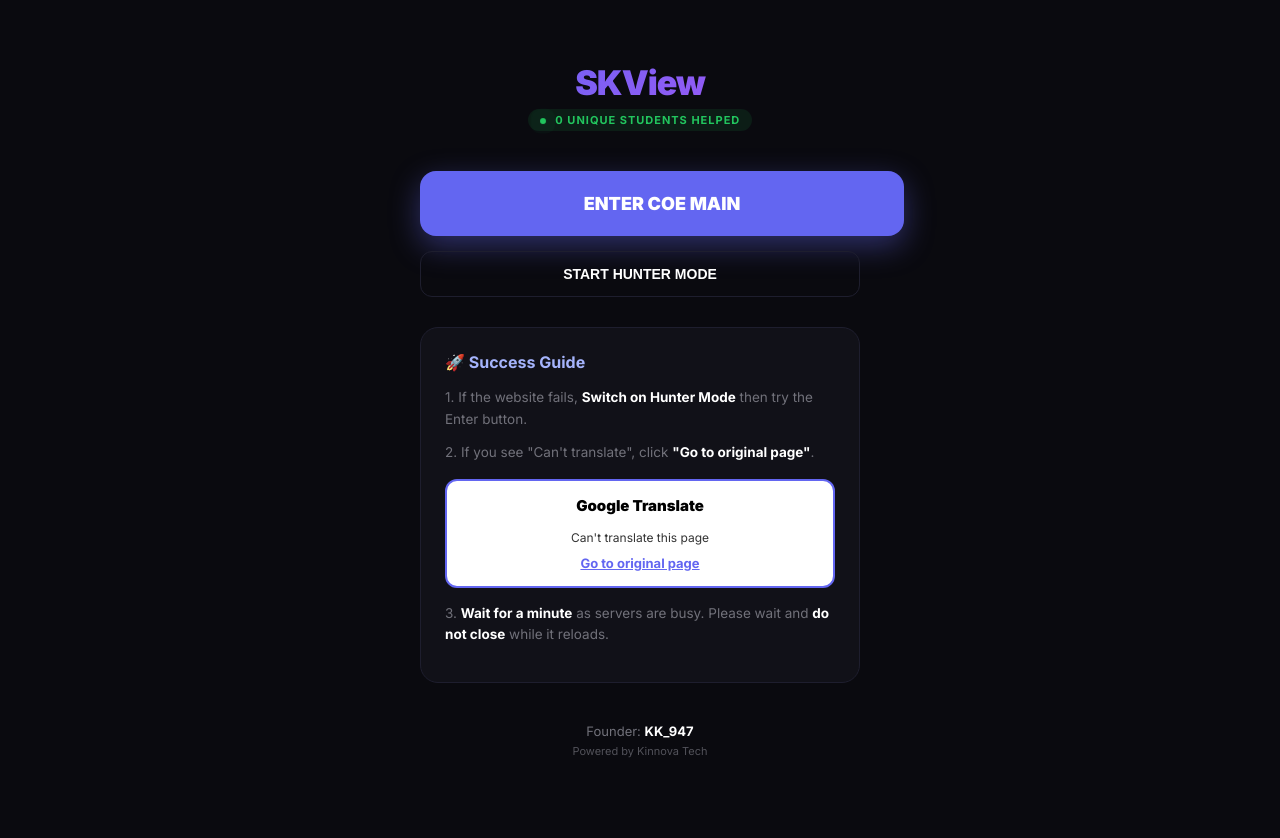
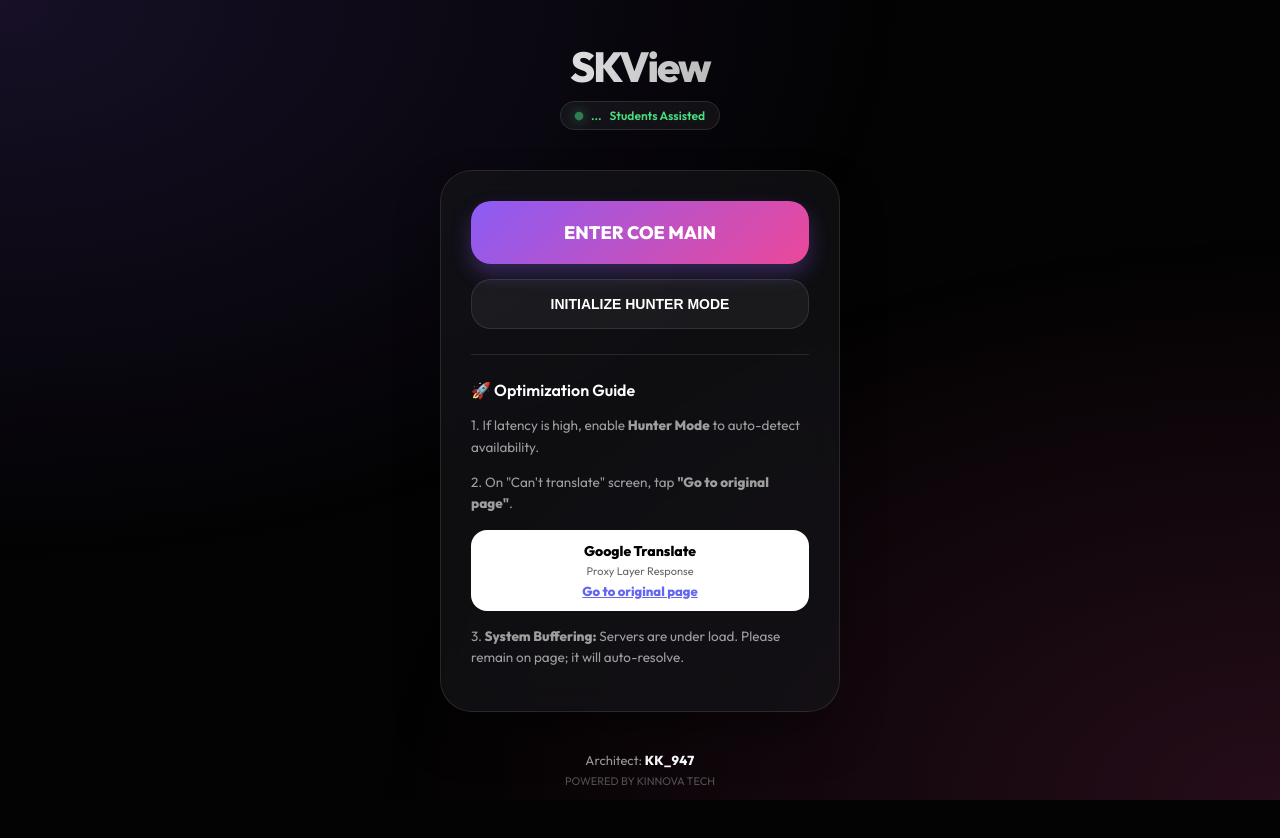
Before and after one commit to karthikeyan-shankar/skview, a website: page public/index.html in a window 1280 px wide. Drawn offline with Linux system fonts and the light colour scheme; no server answers.

Commit message:
iOS 16 Glassmorphism UI Redesign - Premium Visuals

```diff
--- a/public/index.html
+++ b/public/index.html
@@ -3,120 +3,168 @@
 <head>
   <meta charset="UTF-8">
   <meta name="viewport" content="width=device-width, initial-scale=1.0, maximum-scale=1.0, user-scalable=no">
-  <title>SKView — Anna University Gateway</title>
+  <title>SKView — Ultra-Fast Gateway</title>
   <link rel="preconnect" href="https://fonts.googleapis.com">
-  <link href="https://fonts.googleapis.com/css2?family=Inter:wght@400;700;900&display=swap" rel="stylesheet">
+  <link href="https://fonts.googleapis.com/css2?family=Outfit:wght@300;400;600;800&display=swap" rel="stylesheet">
   <style>
     :root {
-      --bg: #0a0a0f;
-      --bg-card: #111118;
-      --primary: #6366f1;
-      --text: #fff;
-      --dim: #71717a;
-      --border: #1e1e2e;
-      --success: #22c55e;
+      --primary: #8b5cf6;
+      --secondary: #ec4899;
+      --glass: rgba(255, 255, 255, 0.05);
+      --glass-border: rgba(255, 255, 255, 0.1);
+      --text: #ffffff;
+      --text-dim: rgba(255, 255, 255, 0.6);
     }
+
+    * { box-sizing: border-box; -webkit-tap-highlight-color: transparent; }
+
     body {
       margin: 0; padding: 0;
-      background: var(--bg);
+      background: #030303;
       color: var(--text);
-      font-family: 'Inter', sans-serif;
+      font-family: 'Outfit', sans-serif;
       display: flex; flex-direction: column;
       align-items: center; justify-content: center;
-      min-height: 100vh; text-align: center;
-      padding: 20px;
-    }
-    .container { max-width: 440px; width: 100%; }
-
-    .logo {
-      font-weight: 900; font-size: 34px; letter-spacing: -1px; margin-bottom: 5px;
-      background: linear-gradient(135deg, var(--primary), #a855f7);
-      -webkit-background-clip: text; -webkit-text-fill-color: transparent;
+      min-height: 100vh;
+      overflow-x: hidden;
     }
 
-    .live-count-header {
-      font-size: 11px; color: var(--success); font-weight: 700; letter-spacing: 1px;
-      margin-bottom: 30px; text-transform: uppercase;
-      background: rgba(34, 197, 94, 0.1); padding: 4px 12px; border-radius: 20px;
-      display: inline-block;
+    /* Animated Mesh Background */
+    .mesh-bg {
+      position: fixed; top: 0; left: 0; width: 100%; height: 100%;
+      background:
+        radial-gradient(at 0% 0%, rgba(139, 92, 246, 0.15) 0px, transparent 50%),
+        radial-gradient(at 100% 100%, rgba(236, 72, 153, 0.15) 0px, transparent 50%);
+      z-index: -1;
     }
 
-    .btn-entry {
-      display: block; width: 100%; padding: 22px;
-      background: var(--primary); color: #fff;
-      text-decoration: none; border-radius: 16px;
-      font-weight: 800; font-size: 18px;
-      box-shadow: 0 10px 30px rgba(99,102,241,0.4);
-      margin-bottom: 15px; transition: transform 0.2s;
-    }
-    .btn-entry:active { transform: scale(0.96); }
-
-    .hunter-btn {
-      background: transparent; color: #fff; border: 1.5px solid var(--border);
-      padding: 14px 24px; border-radius: 12px; font-weight: 700; cursor: pointer;
-      width: 100%; margin-bottom: 30px; font-size: 14px;
-      transition: all 0.2s;
+    .container {
+      width: 90%; max-width: 400px;
+      padding: 40px 0;
+      animation: fadeIn 0.8s ease-out;
     }
 
-    .instruction-card {
-      background: var(--bg-card); border-radius: 18px; padding: 24px;
-      text-align: left; border: 1px solid var(--border);
+    @keyframes fadeIn {
+      from { opacity: 0; transform: translateY(20px); }
+      to { opacity: 1; transform: translateY(0); }
     }
-    .instruction-card h3 { font-size: 16px; margin: 0 0 15px 0; color: #a5b4fc; display: flex; align-items: center; gap: 8px; }
-    .instruction-card p { font-size: 13.5px; color: var(--dim); line-height: 1.6; margin: 0 0 12px 0; }
-    .instruction-card strong { color: #fff; }
 
-    .error-img-box {
-      background: #fff; border-radius: 12px; margin: 15px 0; padding: 15px;
-      display: flex; flex-direction: column; align-items: center; border: 2px solid var(--primary);
+    .logo-area { margin-bottom: 40px; text-align: center; }
+    .logo {
+      font-weight: 800; font-size: 42px; letter-spacing: -2px;
+      background: linear-gradient(to right, #fff, var(--text-dim));
+      -webkit-background-clip: text; -webkit-text-fill-color: transparent;
+      margin-bottom: 8px;
     }
-    .error-img-placeholder { color: #000; font-weight: 800; font-size: 15px; margin-bottom: 5px; }
-    .error-img-link { color: #6366f1; font-weight: 700; font-size: 13px; text-decoration: underline; }
 
-    .footer { margin-top: 40px; font-size: 13px; color: var(--dim); padding-bottom: 20px; }
-    .footer strong { color: #fff; }
+    .live-status {
+      display: inline-flex; align-items: center; gap: 8px;
+      background: var(--glass); border: 1px solid var(--glass-border);
+      padding: 6px 14px; border-radius: 20px; font-size: 12px;
+      font-weight: 600; color: #4ade80; backdrop-filter: blur(10px);
+    }
 
-    .pulse {
-      display: inline-block; width: 6px; height: 6px; background: var(--success);
-      border-radius: 50%; margin-right: 6px; box-shadow: 0 0 10px var(--success);
-      animation: pulse-animation 2s infinite;
+    .pulse-dot {
+      width: 8px; height: 8px; background: #4ade80; border-radius: 50%;
+      box-shadow: 0 0 12px #4ade80; animation: pulse 2s infinite;
     }
-    @keyframes pulse-animation {
-      0% { transform: scale(0.95); box-shadow: 0 0 0 0 rgba(34, 197, 94, 0.7); }
-      70% { transform: scale(1); box-shadow: 0 0 0 10px rgba(34, 197, 94, 0); }
-      100% { transform: scale(0.95); box-shadow: 0 0 0 0 rgba(34, 197, 94, 0); }
+
+    @keyframes pulse {
+      0% { transform: scale(0.95); opacity: 1; }
+      70% { transform: scale(1.1); opacity: 0.5; }
+      100% { transform: scale(0.95); opacity: 1; }
     }
+
+    /* Glass Card */
+    .glass-card {
+      background: rgba(20, 20, 25, 0.7);
+      backdrop-filter: blur(20px);
+      border: 1px solid var(--glass-border);
+      border-radius: 32px;
+      padding: 30px;
+      box-shadow: 0 25px 50px -12px rgba(0, 0, 0, 0.5);
+    }
+
+    .btn-main {
+      display: flex; align-items: center; justify-content: center;
+      width: 100%; padding: 20px;
+      background: linear-gradient(135deg, var(--primary), var(--secondary));
+      color: white; text-decoration: none; border-radius: 20px;
+      font-weight: 700; font-size: 18px; margin-bottom: 15px;
+      box-shadow: 0 10px 20px rgba(139, 92, 246, 0.3);
+      transition: all 0.3s cubic-bezier(0.4, 0, 0.2, 1);
+    }
+    .btn-main:active { transform: scale(0.95); opacity: 0.9; }
+
+    .btn-hunter {
+      background: var(--glass); border: 1px solid var(--glass-border);
+      color: white; width: 100%; padding: 16px; border-radius: 20px;
+      font-weight: 600; font-size: 14px; cursor: pointer;
+      transition: all 0.2s; margin-bottom: 25px;
+    }
+    .btn-hunter.active { border-color: #4ade80; color: #4ade80; }
+
+    .instructions {
+      border-top: 1px solid var(--glass-border);
+      padding-top: 25px;
+    }
+    .instructions h3 {
+      font-size: 16px; margin: 0 0 15px 0; font-weight: 600;
+      display: flex; align-items: center; gap: 8px;
+    }
+    .instructions p {
+      font-size: 13.5px; color: var(--text-dim); line-height: 1.6; margin-bottom: 12px;
+    }
+
+    .guide-box {
+      background: white; border-radius: 16px; padding: 12px;
+      margin: 15px 0; text-align: center;
+    }
+    .guide-box .title { color: #000; font-weight: 800; font-size: 14px; }
+    .guide-box .action { color: #6366f1; font-weight: 700; font-size: 13px; text-decoration: underline; margin-top: 5px; }
+
+    .footer {
+      margin-top: 40px; text-align: center;
+      font-size: 13px; color: var(--text-dim);
+    }
+    .footer strong { color: #fff; letter-spacing: 0.5px; }
+
   </style>
 </head>
 <body>
+  <div class="mesh-bg"></div>
+
   <div class="container">
-    <div class="logo">SKView</div>
-    <div class="live-count-header">
-      <span class="pulse"></span> <span id="visitCounter">0</span> Unique Students Helped
+    <div class="logo-area">
+      <div class="logo">SKView</div>
+      <div class="live-status">
+        <span class="pulse-dot"></span>
+        <span id="visitCounter">...</span> Students Assisted
+      </div>
     </div>
 
-    <div style="margin-top: 10px;">
-      <a href="/entry" class="btn-entry">ENTER COE MAIN</a>
-      <button class="hunter-btn" onclick="toggleHunter()" id="hunterBtn">START HUNTER MODE</button>
-    </div>
+    <div class="glass-card">
+      <a href="/entry" class="btn-main">ENTER COE MAIN</a>
+      <button class="btn-hunter" onclick="toggleHunter()" id="hunterBtn">INITIALIZE HUNTER MODE</button>
 
-    <div class="instruction-card">
-      <h3>🚀 Success Guide</h3>
-      <p>1. If the website fails, <strong>Switch on Hunter Mode</strong> then try the Enter button.</p>
-      <p>2. If you see "Can't translate", click <strong>"Go to original page"</strong>.</p>
+      <div class="instructions">
+        <h3>🚀 Optimization Guide</h3>
+        <p>1. If latency is high, enable <strong>Hunter Mode</strong> to auto-detect availability.</p>
+        <p>2. On "Can't translate" screen, tap <strong>"Go to original page"</strong>.</p>
 
-      <div class="error-img-box">
-        <div class="error-img-placeholder">Google Translate</div>
-        <div style="color:#333; font-size: 12px; margin: 10px 0;">Can't translate this page</div>
-        <div class="error-img-link">Go to original page</div>
+        <div class="guide-box">
+          <div class="title">Google Translate</div>
+          <div style="color:#666; font-size: 11px; margin: 4px 0;">Proxy Layer Response</div>
+          <div class="action">Go to original page</div>
+        </div>
+
+        <p>3. <strong>System Buffering:</strong> Servers are under load. Please remain on page; it will auto-resolve.</p>
       </div>
-
-      <p>3. <strong>Wait for a minute</strong> as servers are busy. Please wait and <strong>do not close</strong> while it reloads.</p>
     </div>
 
     <footer class="footer">
-      <div>Founder: <strong>KK_947</strong></div>
-      <div style="font-size: 11px; margin-top: 5px; opacity: 0.7;">Powered by Kinnova Tech</div>
+      <div>Architect: <strong>KK_947</strong></div>
+      <div style="font-size: 11px; margin-top: 6px; opacity: 0.5;">POWERED BY KINNOVA TECH</div>
     </footer>
   </div>
 
```
